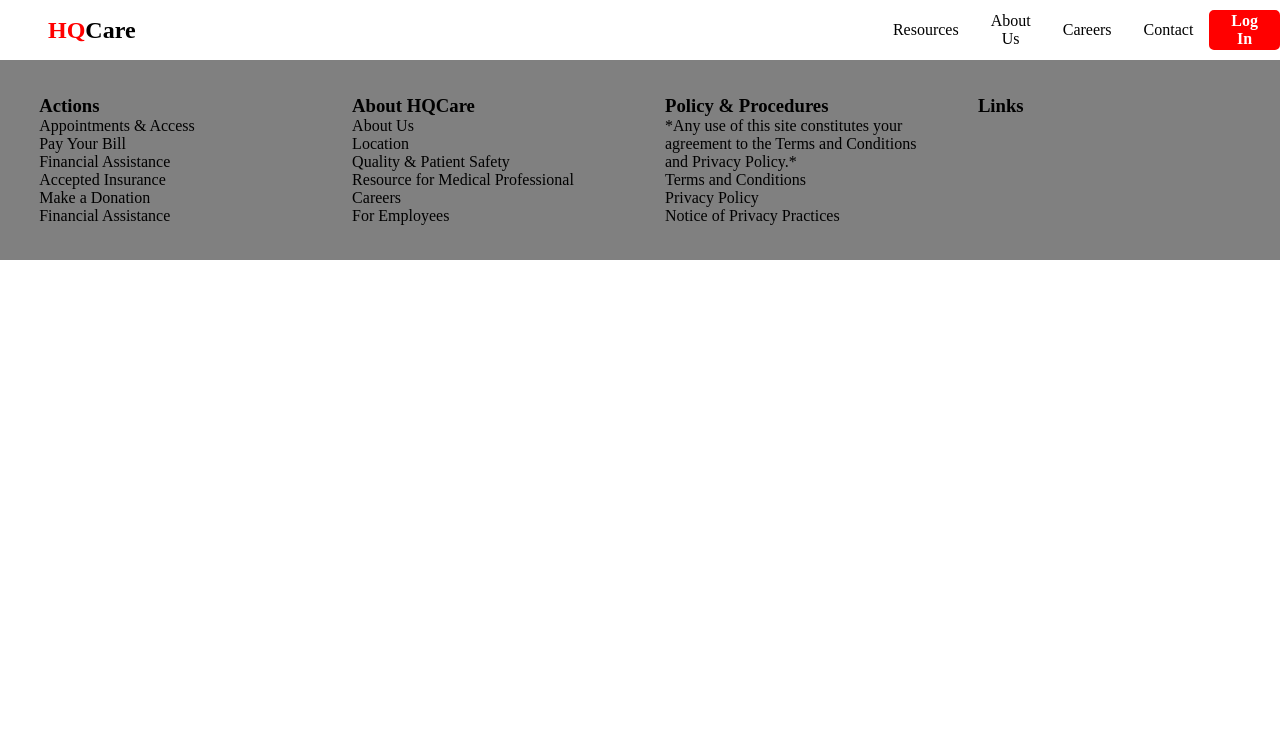
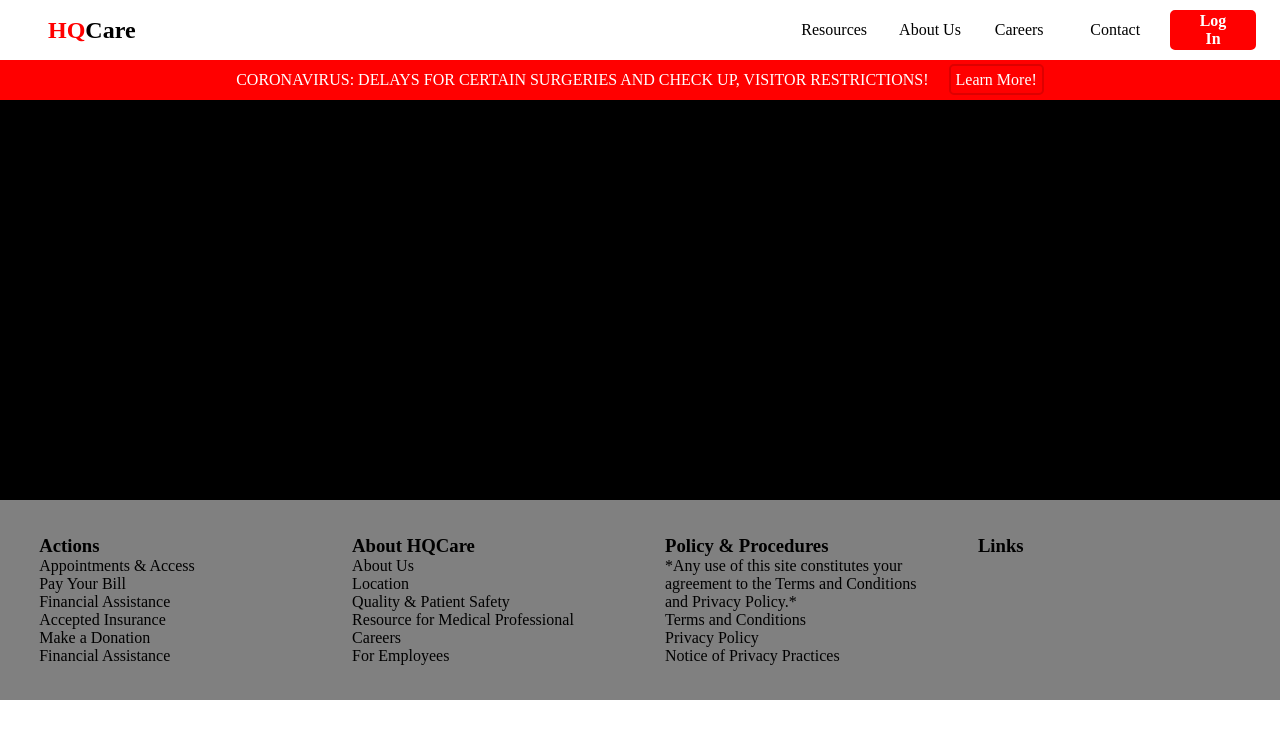
Before and after one commit to hquach-cs/HQHealthcare, a React (Create React App) app: page / in a window 1280 px wide. Shown: the top 738 px of the page. Built offline with nearby package versions, Linux system fonts and the light colour scheme.

Commit message:
Coronavirus header warning section

```diff
--- a/src/App.js
+++ b/src/App.js
@@ -2,12 +2,14 @@ import React from "react";
 import { BrowserRouter as Router } from "react-router-dom";
 import "./App.css";
 import Navbar from "./components/Navbar";
+import Header from "./components/Header";
 import Footer from "./components/Footer";
 
 function App() {
   return (
     <Router>
       <Navbar />
+      <Header />
       <Footer />
     </Router>
   );
--- /dev/null
+++ b/src/components/Header/HeaderElements.js
@@ -0,0 +1,38 @@
+import styled from "styled-components";
+import { Link as LinkRouter } from "react-router-dom";
+import { Link as LinkScroll } from "react-scroll";
+
+export const HeaderWarning = styled.div`
+  width: 100%;
+  height: 40px;
+  background: red;
+  display: flex;
+  justify-content: center;
+  align-items: center;
+`;
+
+export const HeaderWarningText = styled.span`
+  color: white;
+  font-size: 16px;
+`;
+
+export const HeaderWarningButton = styled.div`
+  border: 2px solid #dd0000;
+  display: inline;
+  border-radius: 5px;
+  margin-left: 20px;
+  padding: 5px;
+  cursor: pointer;
+  transition: 0.2s all ease-in-out;
+
+  &:hover {
+    background: white;
+    color: red;
+  }
+`;
+
+export const HeaderContainer = styled.div`
+  background: black;
+  width: 100%;
+  height: 400px;
+`;
--- /dev/null
+++ b/src/components/Header/index.js
@@ -0,0 +1,24 @@
+import React from "react";
+import {
+  HeaderContainer,
+  HeaderWarning,
+  HeaderWarningText,
+  HeaderWarningButton,
+} from "./HeaderElements";
+
+const Header = () => {
+  return (
+    <>
+      <HeaderWarning>
+        <HeaderWarningText>
+          CORONAVIRUS: DELAYS FOR CERTAIN SURGERIES AND CHECK UP, VISITOR
+          RESTRICTIONS!
+          <HeaderWarningButton>Learn More!</HeaderWarningButton>
+        </HeaderWarningText>
+      </HeaderWarning>
+      <HeaderContainer></HeaderContainer>
+    </>
+  );
+};
+
+export default Header;
--- a/src/components/Navbar/NavbarElements.js
+++ b/src/components/Navbar/NavbarElements.js
@@ -47,6 +47,7 @@ export const NavMenu = styled.ul`
   align-items: center;
   list-style: none;
   text-align: center;
+  margin-right: 24px;
 
   @media screen and (max-width: 768px) {
     display: none;
@@ -55,6 +56,7 @@ export const NavMenu = styled.ul`
 
 export const NavItem = styled.li`
   height: 80px;
+  width: 100px;
 `;
 
 export const NavLinkS = styled(LinkScroll)`
```
